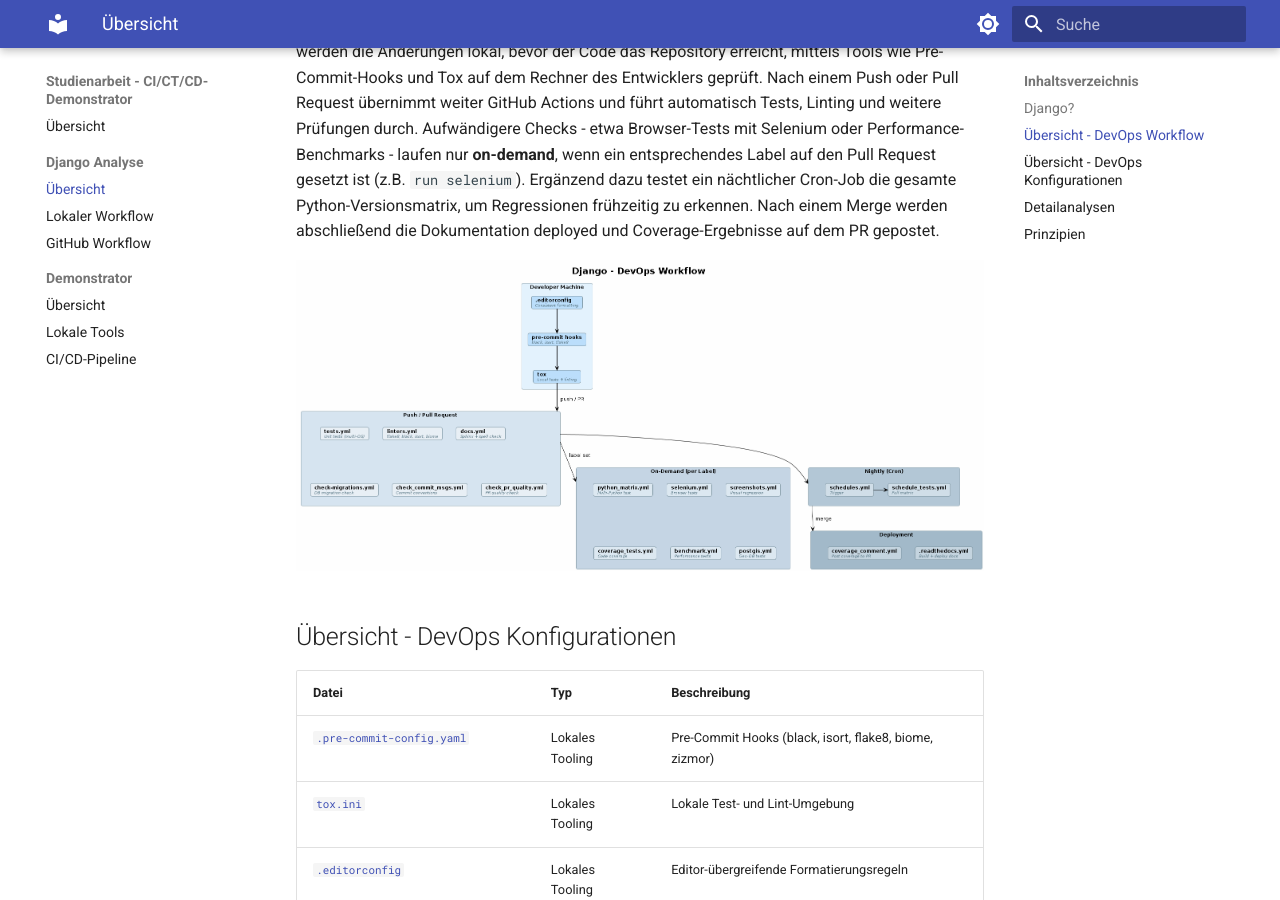
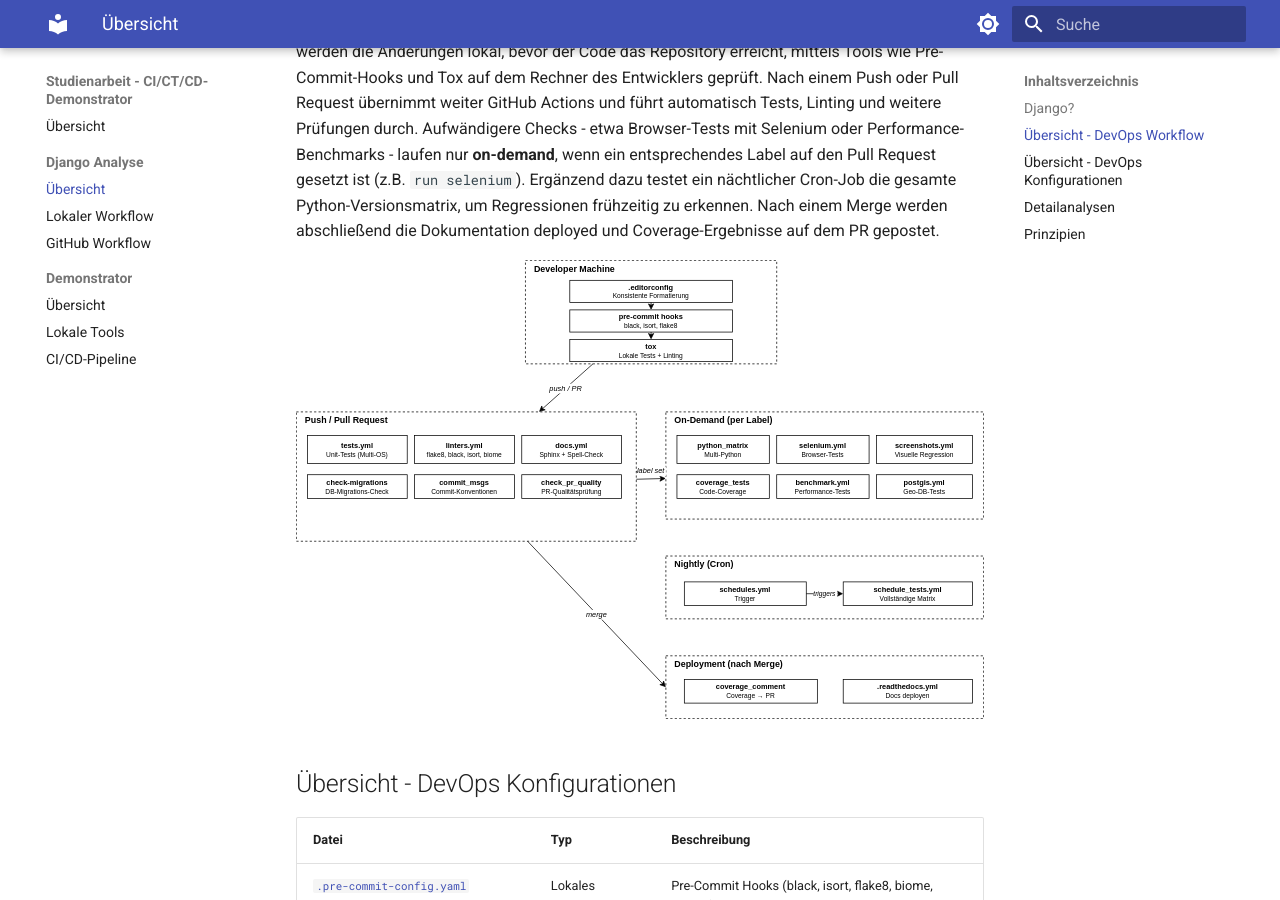
Before and after one commit to DevOps-Demonstrator/Demonstrator, an MkDocs documentation site: the page built from docs/django/übersicht.md, in a window 1280 px wide and 900 px high, scrolled down 500 px. Built offline with MkDocs 1.6.1 and Material for MkDocs 9.7.7, drawn with Linux system fonts in a browser that asks for light colours.

Commit message:
fix: refactored django-diagrams

```diff
--- a/docs/django/übersicht.md
+++ b/docs/django/übersicht.md
@@ -18,7 +18,7 @@ Aufwändigere Checks - etwa Browser-Tests mit Selenium oder Performance-Benchmar
 Ergänzend dazu testet ein nächtlicher Cron-Job die gesamte Python-Versionsmatrix, um Regressionen frühzeitig zu erkennen.
 Nach einem Merge werden abschließend die Dokumentation deployed und Coverage-Ergebnisse auf dem PR gepostet.
 
-![Django DevOps Workflow](devops_workflow.png)
+![Django DevOps Workflow](./diagrams/devops_workflow.svg)
 
 ## Übersicht - DevOps Konfigurationen
 
```
Also changed, not shown: docs/django/lokale-tools.md (+1 -1 lines), docs/django/workflows.md (+0 -2 lines), docs/django/ci_workflow.png (deleted), docs/django/devops_workflow.png (deleted), docs/django/diagrams/devops_workflow.svg (added), docs/django/diagrams/local_workflow.svg (added), docs/django/local_workflow.png (deleted), 1 other file.
